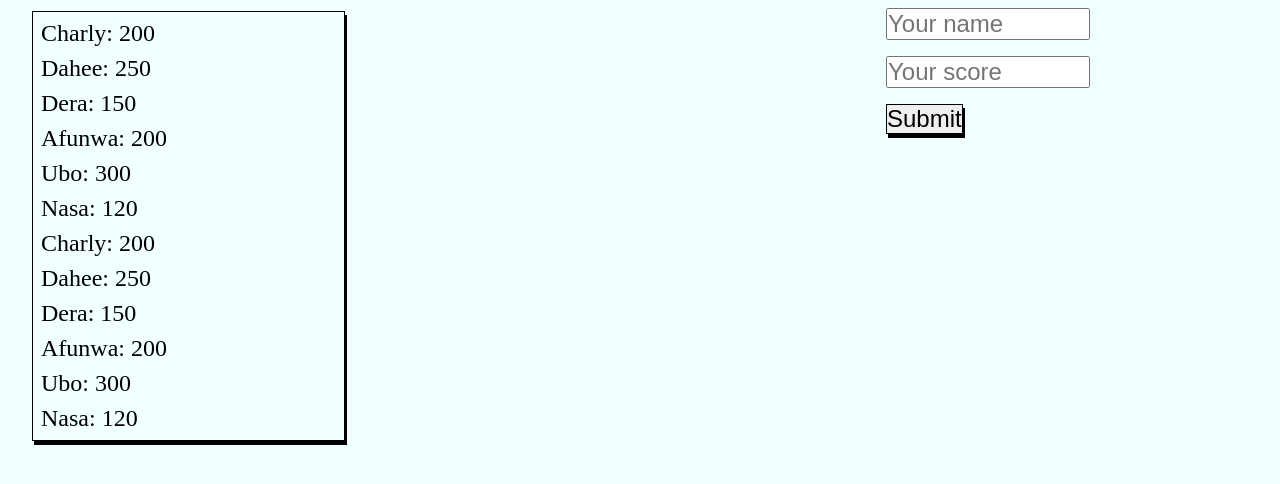
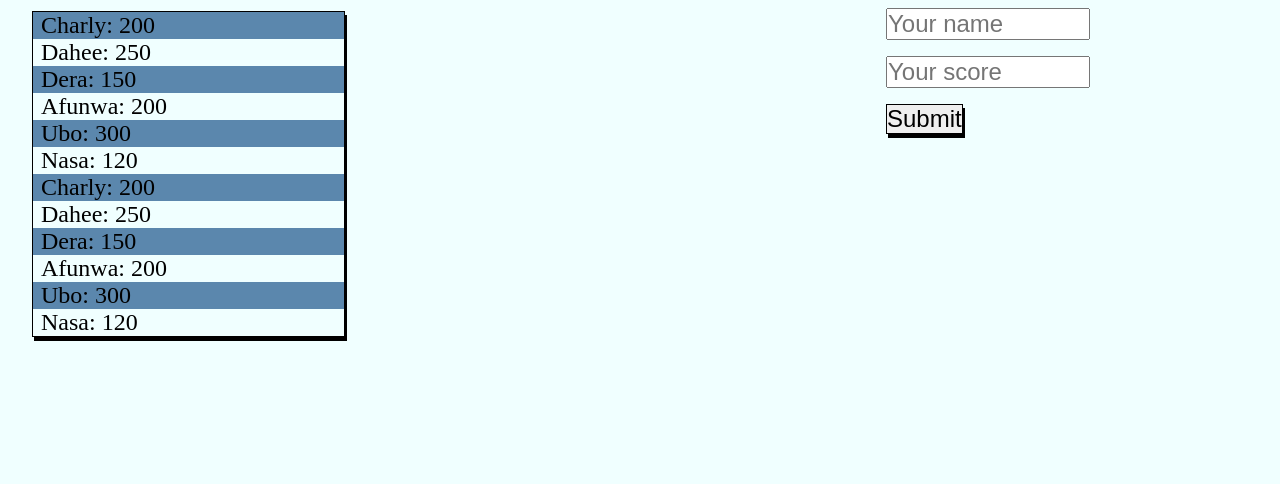
Before and after one commit to charlyeneh/Leaderboard-list-App, a website built with webpack: page src/index.html in a window 1280 px wide. Shown: the part 130-614 px from the top of the page. Built offline with nearby package versions, Linux system fonts and the light colour scheme.

Commit message:
Add more styling to the project

```diff
--- a/src/style.css
+++ b/src/style.css
@@ -48,7 +48,8 @@ body {
 
 #scores ul li{
   list-style: none;
-  margin: 0.5rem 0.5rem;
+  padding-left: 00.5rem;
+  /* margin: 0.5rem 0.5rem; */
   font-size: 1.5rem;
 }
 
@@ -72,3 +73,7 @@ body {
   border: 1px solid black;
   box-shadow: 2px 4px black;
 }
+
+li:nth-child(odd) {
+  background-color: rgb(91, 135, 173);
+}
```
